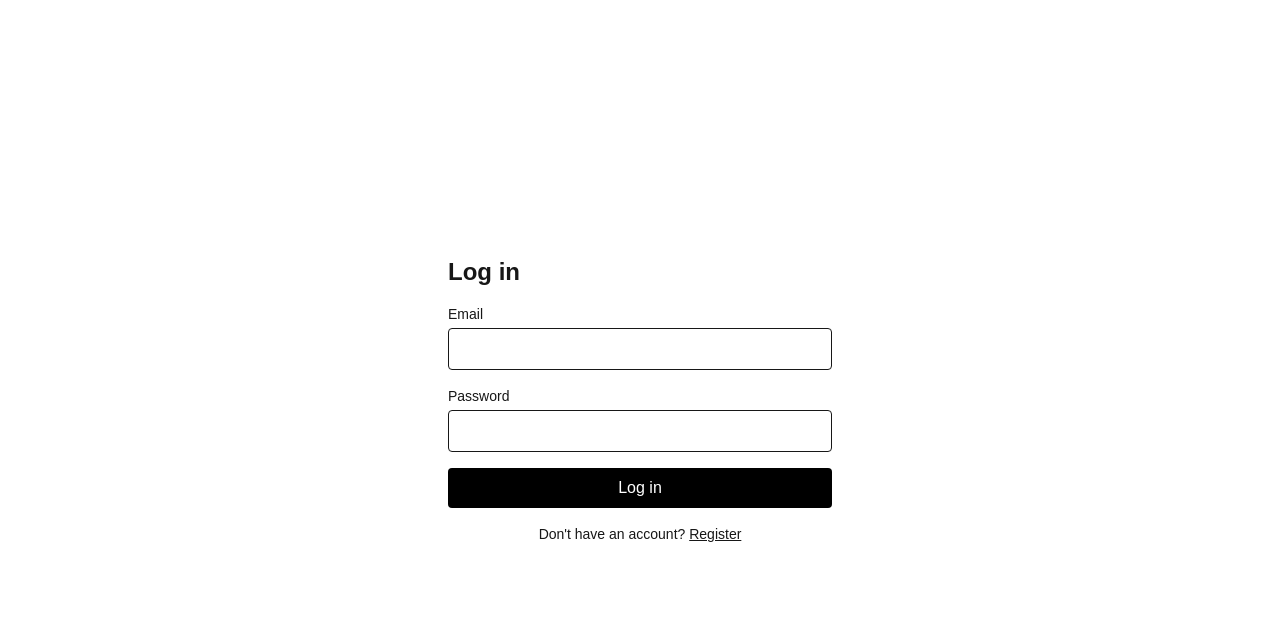
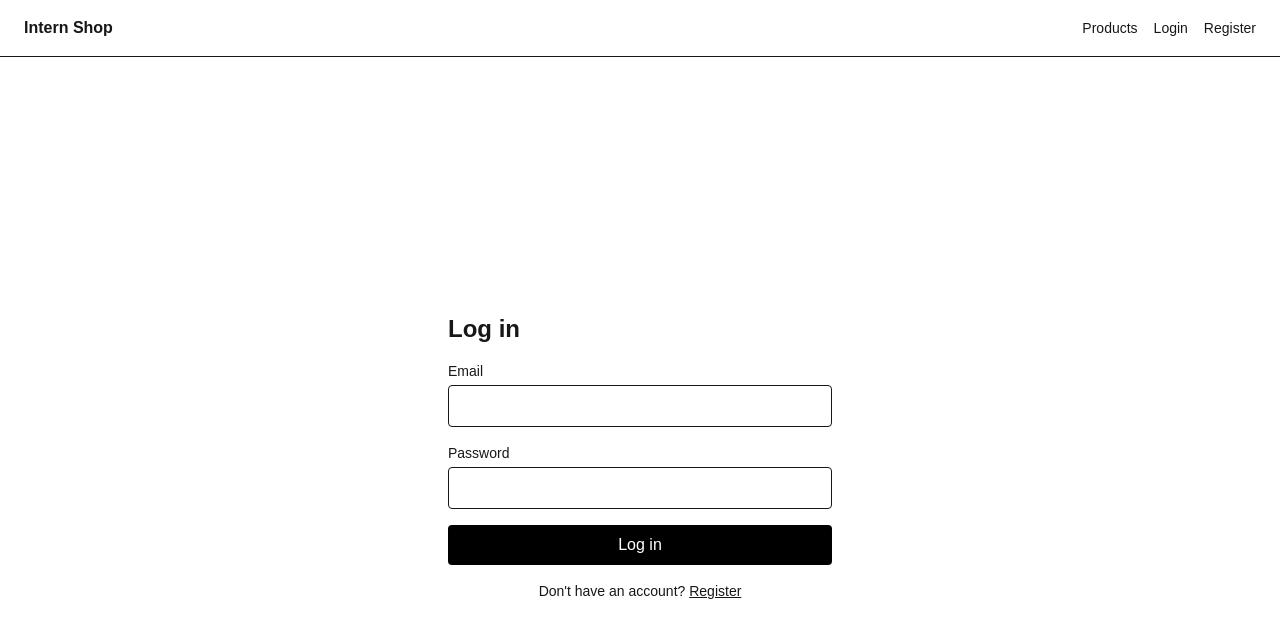
Before and after one commit to Shivam-alt-ux/intern-ecommerce-shivam, a Next.js app in the folder frontend/: page /login in a window 1280 px wide. Shown: the top 638 px of the page. Built offline with nearby package versions, Linux system fonts and the light colour scheme.

Commit message:
feat(frontend): add navbar

```diff
--- a/frontend/src/app/layout.tsx
+++ b/frontend/src/app/layout.tsx
@@ -2,6 +2,7 @@ import type { Metadata } from "next";
 import { Geist, Geist_Mono } from "next/font/google";
 import "./globals.css";
 import { AuthProvider } from "@/context/AuthContext";
+import Navbar from "@/components/Navbar";
 
 const geistSans = Geist({
   variable: "--font-geist-sans",
@@ -28,7 +29,10 @@ export default function RootLayout({
       className={`${geistSans.variable} ${geistMono.variable} h-full antialiased`}
     >
       <body className="min-h-full flex flex-col">
-        <AuthProvider>{children}</AuthProvider>
+        <AuthProvider>
+          <Navbar />
+          {children}
+        </AuthProvider>
       </body>
     </html>
   );
--- /dev/null
+++ b/frontend/src/components/Navbar.tsx
@@ -0,0 +1,42 @@
+"use client";
+
+import Link from "next/link";
+import { useRouter } from "next/navigation";
+import { useAuth } from "@/context/AuthContext";
+
+export default function Navbar() {
+  const { isLoggedIn, logout } = useAuth();
+  const router = useRouter();
+
+  const handleLogout = () => {
+    logout();
+    router.push("/login");
+  };
+
+  return (
+    <nav className="flex items-center justify-between px-6 py-4 border-b">
+      <Link href="/products" className="font-semibold">
+        Intern Shop
+      </Link>
+
+      <div className="flex items-center gap-4 text-sm">
+        <Link href="/products">Products</Link>
+
+        {isLoggedIn ? (
+          <>
+            <Link href="/cart">Cart</Link>
+            <Link href="/orders">Orders</Link>
+            <button onClick={handleLogout} className="underline">
+              Logout
+            </button>
+          </>
+        ) : (
+          <>
+            <Link href="/login">Login</Link>
+            <Link href="/register">Register</Link>
+          </>
+        )}
+      </div>
+    </nav>
+  );
+}
```
